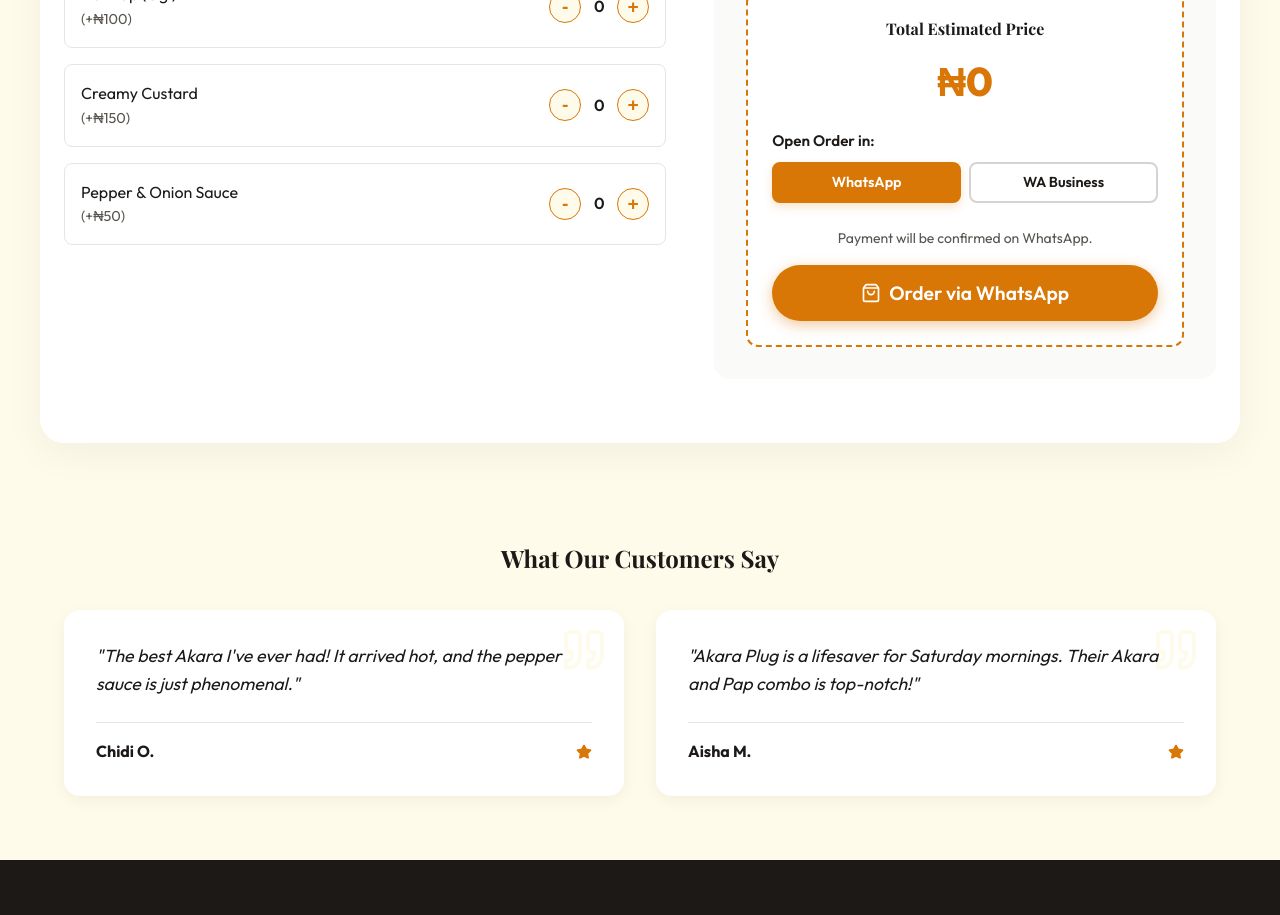
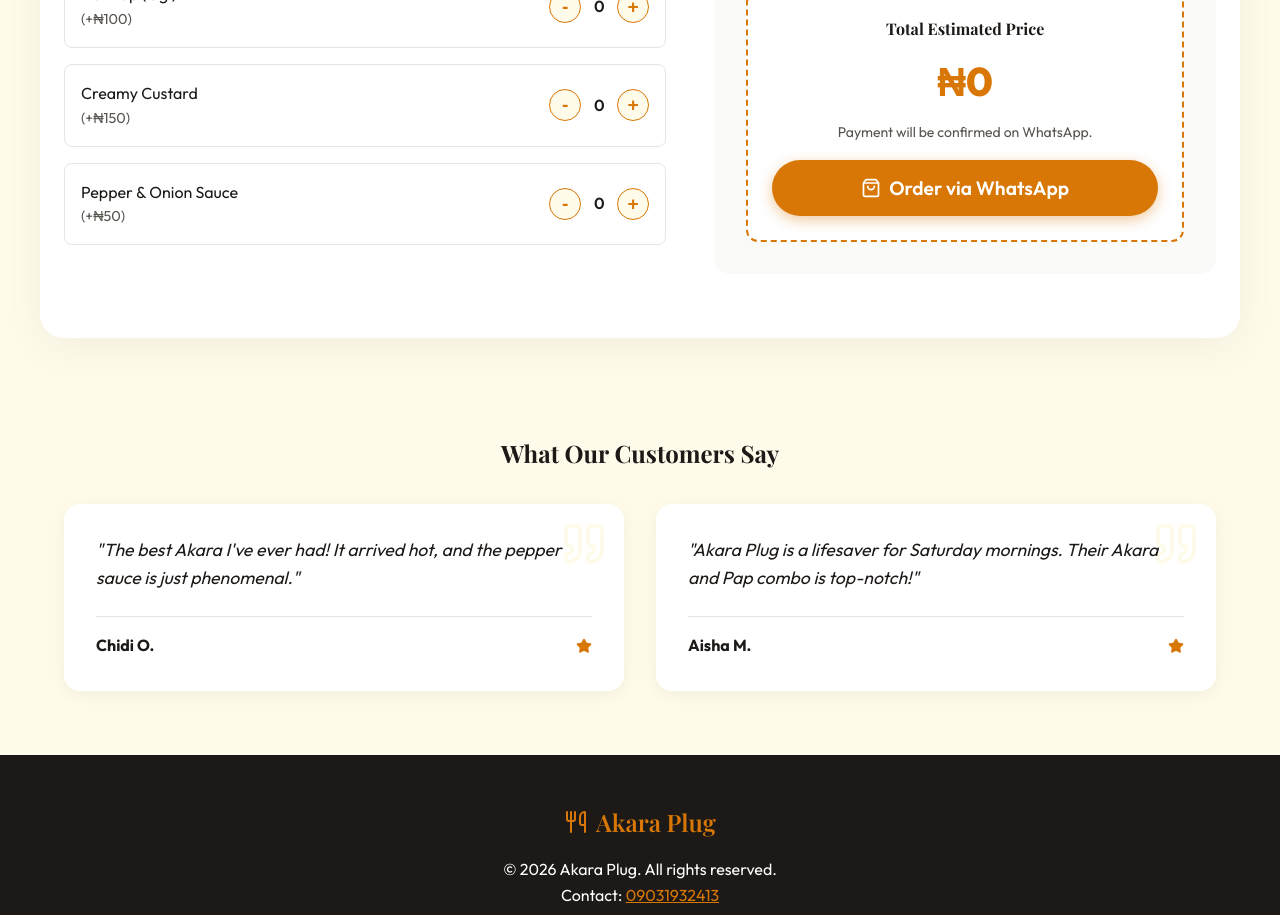
Before and after one commit to victoriv2/Akara-plug, a React (Vite) app: page / in a window 1280 px wide. Shown: the part 1700-2615 px from the top of the page. Built offline with nearby package versions, Linux system fonts and the light colour scheme.

Commit message:
Remove WA Business option and enforce standard WhatsApp universally

```diff
--- a/src/App.jsx
+++ b/src/App.jsx
@@ -15,7 +15,6 @@
   const [isStateModalOpen, setIsStateModalOpen] = useState(false);
   const [isLgaModalOpen, setIsLgaModalOpen] = useState(false);
   const [searchQuery, setSearchQuery] = useState('');
-  const [whatsappType, setWhatsappType] = useState('standard');
 
   const akaraSizes = [
     { id: 'small', name: 'Small Portion', price: 100, desc: 'Perfect for a quick bite' },
@@ -96,17 +95,11 @@
     const isMobile = isAndroid || isIOS;
 
     if (isAndroid) {
-      if (whatsappType === 'business') {
-        whatsappUrl = `intent://send?phone=2349031932413&text=${encodeURIComponent(rawMessage)}#Intent;package=com.whatsapp.w4b;scheme=whatsapp;end`;
-      } else {
-        whatsappUrl = `intent://send?phone=2349031932413&text=${encodeURIComponent(rawMessage)}#Intent;package=com.whatsapp;scheme=whatsapp;end`;
-      }
+      whatsappUrl = `intent://send?phone=2349031932413&text=${encodeURIComponent(rawMessage)}#Intent;package=com.whatsapp;scheme=whatsapp;end`;
     } else if (isIOS) {
-      if (whatsappType === 'standard') {
-        whatsappUrl = `whatsapp-consumer://send?phone=2349031932413&text=${encodeURIComponent(rawMessage)}`;
-      } else {
-        whatsappUrl = `whatsapp://send?phone=2349031932413&text=${encodeURIComponent(rawMessage)}`;
-      }
+      whatsappUrl = `whatsapp-consumer://send?phone=2349031932413&text=${encodeURIComponent(rawMessage)}`;
+    } else {
+      whatsappUrl = `https://web.whatsapp.com/send?phone=2349031932413&text=${encodeURIComponent(rawMessage)}`;
     }
 
     if (isMobile) {
@@ -308,25 +301,6 @@
                 <h4>Total Estimated Price</h4>
                 <div className="total-price">₦{calculateTotal()}</div>
 
-                <div className="whatsapp-type-selector">
-                  <label>Open Order in:</label>
-                  <div className="type-buttons">
-                    <button
-                      type="button"
-                      className={`type-btn ${whatsappType === 'standard' ? 'active' : ''}`}
-                      onClick={() => setWhatsappType('standard')}
-                    >
-                      WhatsApp
-                    </button>
-                    <button
-                      type="button"
-                      className={`type-btn ${whatsappType === 'business' ? 'active' : ''}`}
-                      onClick={() => setWhatsappType('business')}
-                    >
-                      WA Business
-                    </button>
-                  </div>
-                </div>
 
                 <p className="summary-note">Payment will be confirmed on WhatsApp.</p>
 
```
